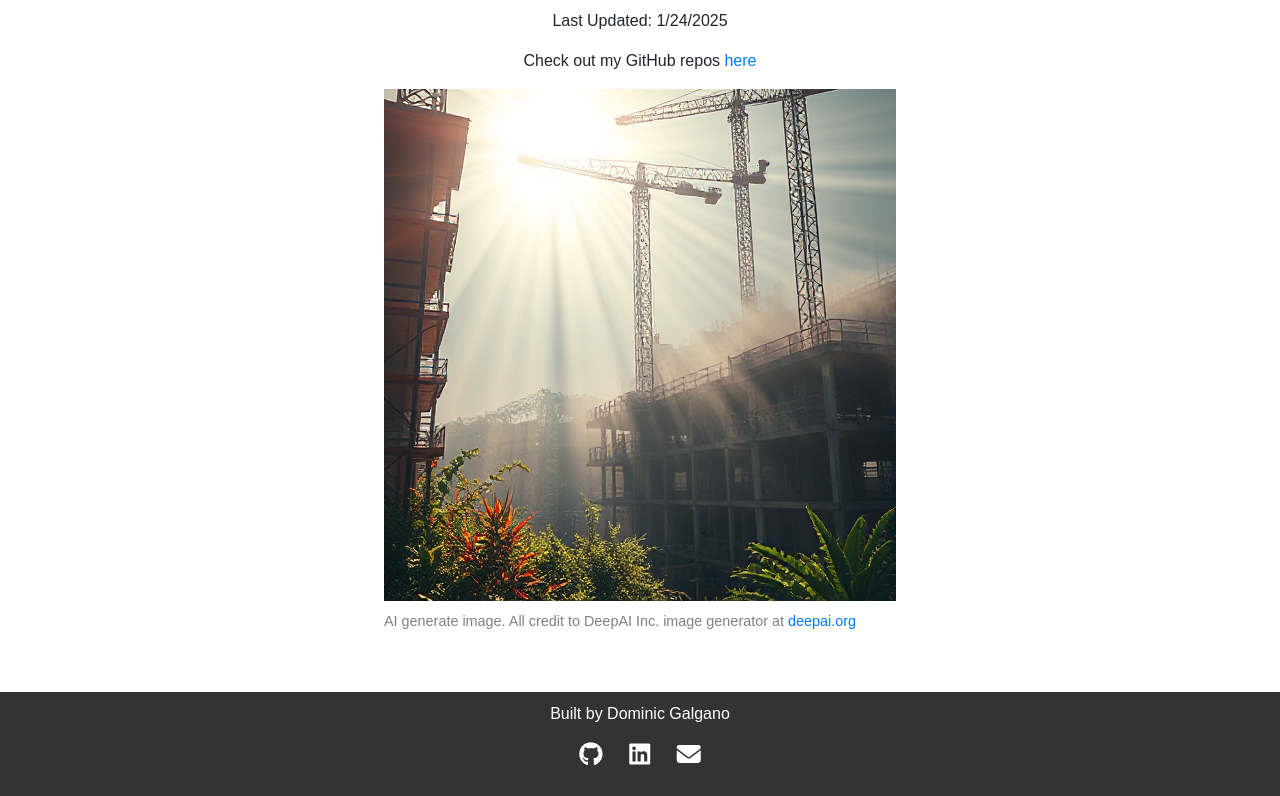
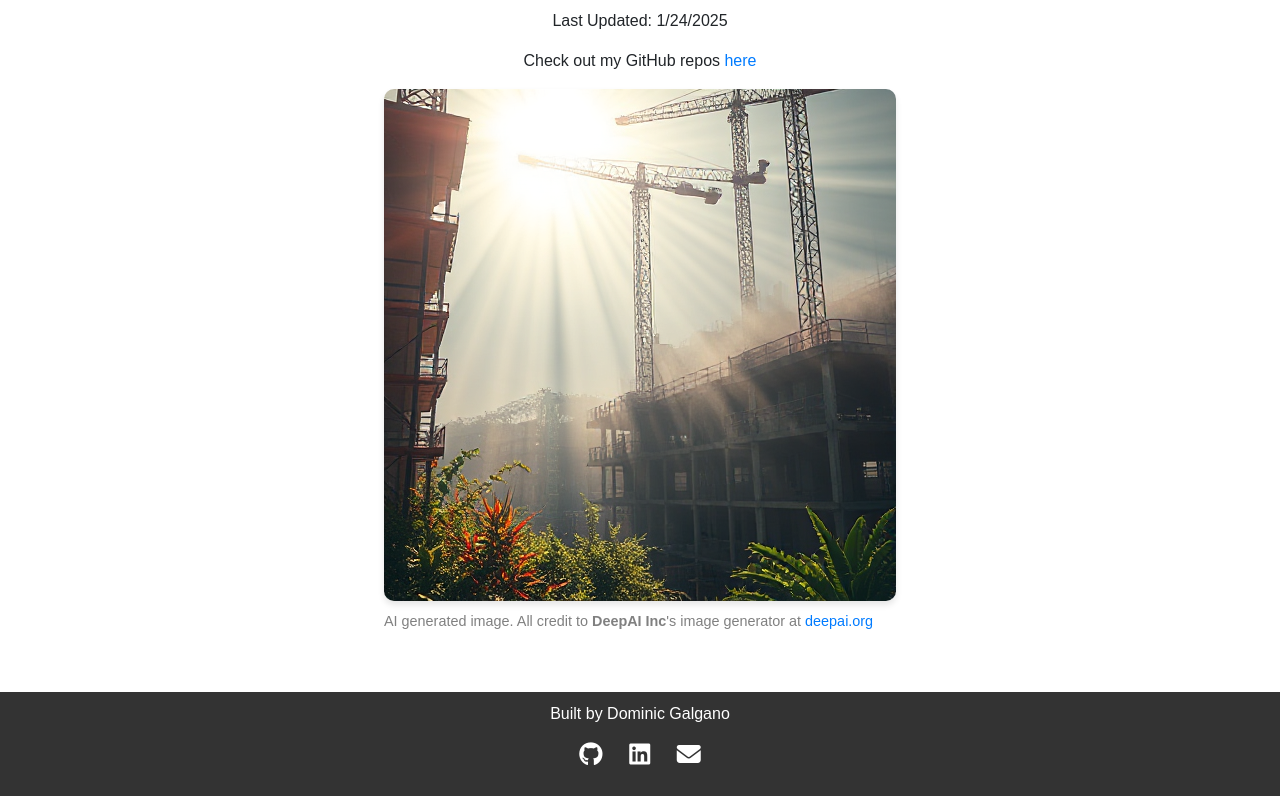
Before and after one commit to The1Dominater/MyWebsite, a Flask app: page /my_projects in a window 1280 px wide. Shown: the part 171-967 px from the top of the page. Run offline with Flask 3, Linux system fonts and the light colour scheme; some libraries are stand-ins or nearby versions.

Commit message:
Updated README.md

```diff
--- a/website/static/styles.css
+++ b/website/static/styles.css
@@ -77,6 +77,17 @@ footer {
     box-shadow: 0 4px 6px rgba(0, 0, 0, 0.1); /* Optional: shadow for style */
 }
 
+.big-fig figure img{
+    display: flex;
+    flex-direction: column;
+    align-items: center; /* Center-align the image and caption */
+    text-align: center;
+    width: 100%;
+    height: auto;
+    border-radius: 10px;
+    box-shadow: 0 4px 6px rgba(0, 0, 0, 0.1);
+}
+
 .section .text {
     flex: 2; /* Allow the text to take up more space */
     min-width: 300px; /* Ensure text doesn't shrink too much */
--- a/website/templates/4_my_projects.html
+++ b/website/templates/4_my_projects.html
@@ -10,10 +10,10 @@
         Check out my GitHub repos <a href="https://github.com/The1Dominater">here</a>
     </p>
 </div>
-<div>
+<div class="big-fig">
     <figure>
         <img src="{{ url_for('static', filename='images/ConstructionProject.jpg') }}" alt="ConstructionProject.jpg">
-        <figcaption>AI generate image. All credit to DeepAI Inc. image generator at <a href="https://deepai.org/machine-learning-model/fantasy-world-generator">deepai.org</a></figcaption>
+        <figcaption>AI generated image. All credit to <strong>DeepAI Inc</strong>'s image generator at <a href="https://deepai.org/machine-learning-model/fantasy-world-generator">deepai.org</a></figcaption>
     </figure>
 </div>
 {% endblock %}
```
Also changed, not shown: DWGPreview.png (added), README.md.
